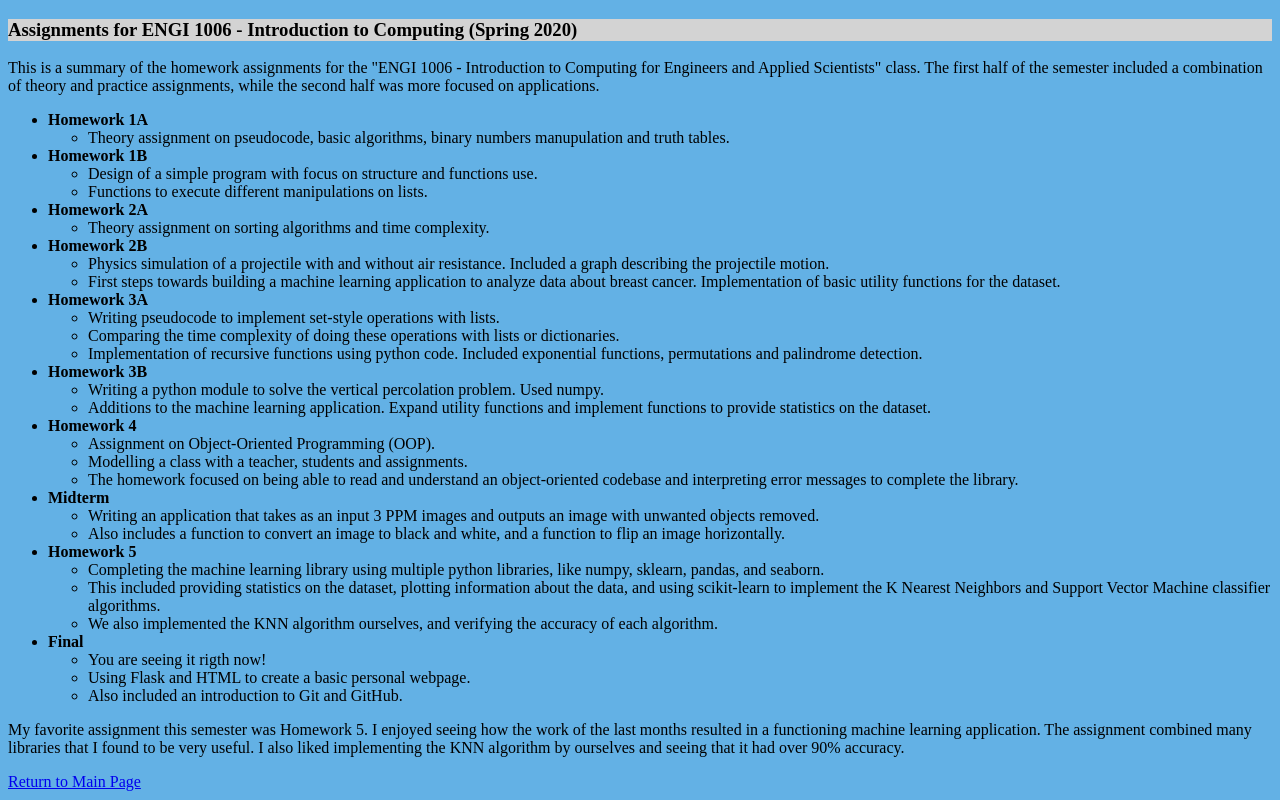
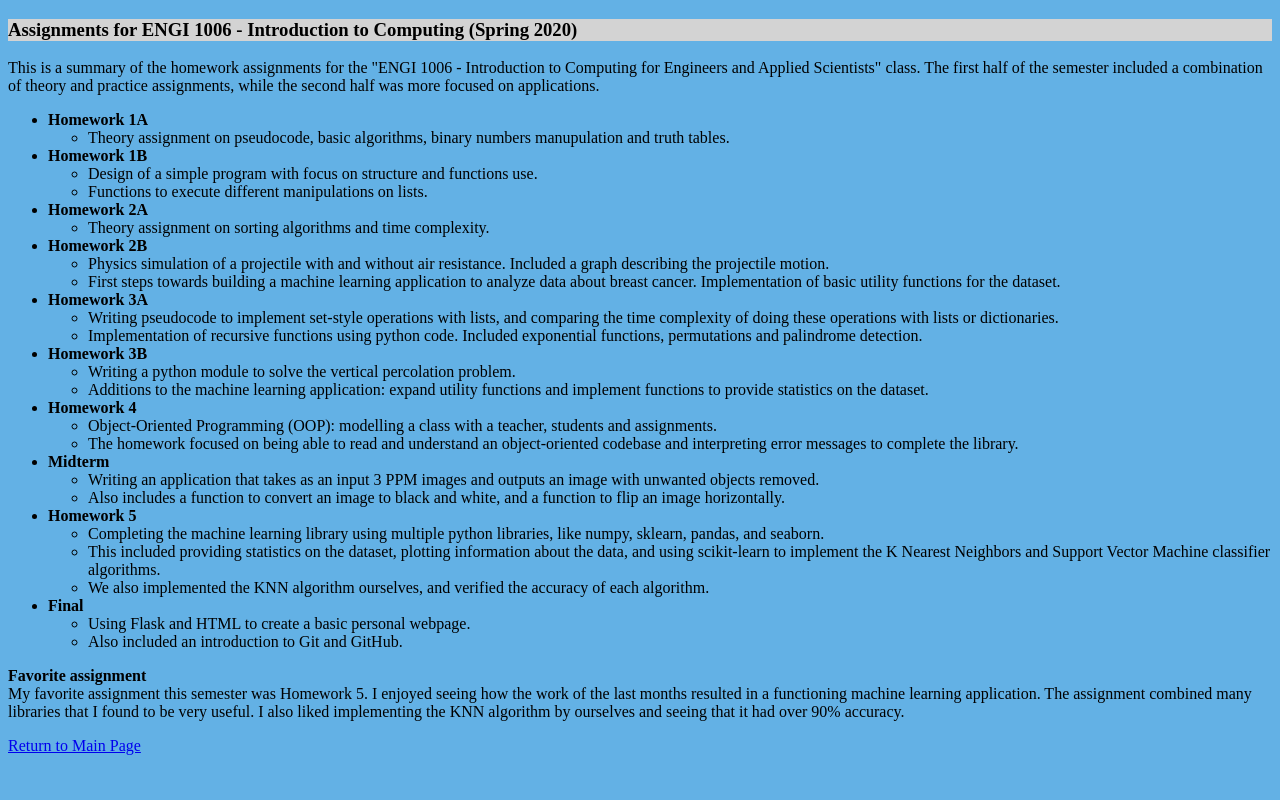
Before and after one commit to NHortiguera/1006-Final-Project, a Flask app: page /assignments in a window 1280 px wide. Run offline with Flask 2, Linux system fonts and the light colour scheme.

Commit message:
Corrections and formatting

```diff
--- a/app.py
+++ b/app.py
@@ -1,9 +1,10 @@
-# -*- coding: utf-8 -*-
-"""
-Created on Tue Apr 21 14:57:17 2020
-
-@author: etill
-"""
+#######################
+# Name: Nicolas Hortiguera
+# Uni: nh2648
+# Assignment: Final
+#
+# This module contains functions to run a server on the local host using Flask.
+#######################
 
 #import statements
 from flask import Flask, render_template
@@ -16,10 +17,12 @@ app = Flask(__name__)
 def hello():
     return render_template("index.html")
 
+#route to classes page
 @app.route("/classes")
 def classes():
     return render_template("classes.html")
 
+#route to assignments page
 @app.route("/assignments")
 def assignments():
     return render_template("assignments.html")
--- a/templates/assignments.html
+++ b/templates/assignments.html
@@ -43,9 +43,8 @@
       <li><b>Homework 3A</b></li>
         <ul>
           <li>Writing pseudocode to implement set-style operations with
-          lists.</li>
-          <li>Comparing the time complexity of doing these operations with
-          lists or dictionaries.</li>
+          lists, and comparing the time complexity of doing these operations
+          with lists or dictionaries.</li>
           <li>Implementation of recursive functions using python code.
           Included exponential functions, permutations and palindrome
           detection.</li>
@@ -53,15 +52,15 @@
       <li><b>Homework 3B</b></li>
         <ul>
           <li>Writing a python module to solve the vertical percolation
-          problem. Used numpy.</li>
-          <li>Additions to the machine learning application. Expand
+          problem.</li>
+          <li>Additions to the machine learning application: expand
           utility functions and implement functions to provide statistics on
           the dataset.</li>
         </ul>
       <li><b>Homework 4</b></li>
         <ul>
-          <li>Assignment on Object-Oriented Programming (OOP).</li>
-          <li>Modelling a class with a teacher, students and assignments. </li>
+          <li>Object-Oriented Programming (OOP): modelling a class with a
+          teacher, students and assignments. </li>
           <li>The homework focused on being able to read and understand an
           object-oriented codebase and interpreting error messages to complete
           the library.</li>
@@ -81,17 +80,18 @@
           plotting information about the data, and using scikit-learn to
           implement the K Nearest Neighbors and Support Vector Machine
           classifier algorithms. </li>
-          <li>We also implemented the KNN algorithm ourselves, and verifying
+          <li>We also implemented the KNN algorithm ourselves, and verified
           the accuracy of each algorithm.</li>
         </ul>
       <li><b>Final</b></li>
         <ul>
-          <li>You are seeing it rigth now!</li>
           <li>Using Flask and HTML to create a basic personal webpage.</li>
           <li>Also included an introduction to Git and GitHub.</li>
         </ul>
     </ul>
-    <p>My favorite assignment this semester was Homework 5. I enjoyed seeing
+    <p>
+    <b>Favorite assignment</b><br>
+    My favorite assignment this semester was Homework 5. I enjoyed seeing
     how the work of the last months resulted in a functioning machine learning
     application. The assignment combined many libraries that I found to be very
     useful. I also liked implementing the KNN algorithm by ourselves and seeing
```
Also changed, not shown: readme.txt.
